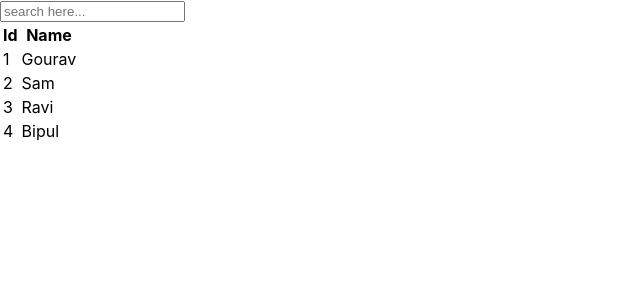
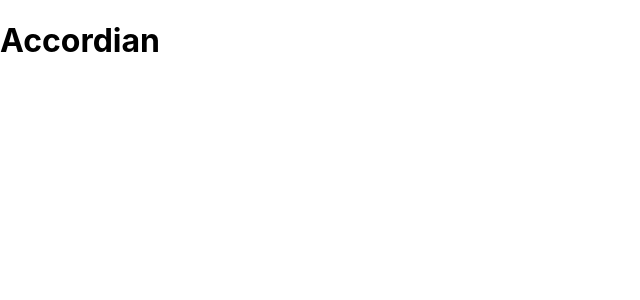
Before and after one commit to gourav-kadyan/React_Learning, a React (Create React App) app: page / in a window 1280 px wide. Shown: the top 300 px of the page, without its empty margins (0-640 px from the left). Built offline with nearby package versions, Linux system fonts and the light colour scheme.

Commit message:
did print the list in display and accordion of text

```diff
--- a/src/App.jsx
+++ b/src/App.jsx
@@ -4,6 +4,8 @@ import AlertMe from './Alert the button/AlertMe';
 import UploadImage from './Only Image/UploadImage';
 import Counter from './search filter and counter/Counter';
 import SearchFilter from './search filter and counter/SearchFilter';
+import PrintListItemOnDisplay from './print list item and accordion /PrintListItemOnDisplay';
+import Accordian from './print list item and accordion /Accordian';
 
 function App() {
   return (
@@ -12,7 +14,9 @@ function App() {
         {/* <AlertMe />  */}
         {/* <UploadImage /> */}
         {/* <Counter /> */}
-        <SearchFilter/>
+        {/* <SearchFilter/> */}
+        {/* <PrintListItemOnDisplay/> */}
+        <Accordian/>
     </>
   );
 }
--- /dev/null
+++ b/src/print list item and accordion /Accordian.jsx
@@ -0,0 +1,21 @@
+import React, { useState } from 'react'
+
+const Accordian = () => {
+
+    const [ see, setSee ] = useState(false);
+
+    const show = () => {
+        setSee(!see);
+    }
+
+  return (
+    <div>
+        <h1 onClick={show} >Accordian</h1>
+        {see && (
+            <p>Lorem ipsum dolor sit, amet consectetur adipisicing elit. Iure repudiandae accusantium tenetur consequuntur eaque reprehenderit. Minus error modi explicabo pariatur incidunt repudiandae qui quam recusandae accusamus quisquam ad, obcaecati laboriosam?</p>
+        ) }
+    </div>
+  )
+}
+
+export default Accordian
--- /dev/null
+++ b/src/print list item and accordion /PrintListItemOnDisplay.jsx
@@ -0,0 +1,16 @@
+import React from 'react'
+
+
+const PrintListItemOnDisplay = () => {
+
+    const list = [{'id': 1, name: 'Gourav'},
+                  {'id': 2, name: 'sam'},{'id': 3, name: 'avi'},{'id': 4, name: 'ravi'},{'id': 5, name: 'mogambo'},{'id': 6, name: 'jack'},{'id': 7, name: 'oggy'},{'id': 8, name: 'olly'},]
+
+    const items = list.map((item,id) => (<li key={id} >{item.id + " " + item.name}</li>))
+
+  return (
+    <ul>{items}</ul>
+  )
+}
+
+export default PrintListItemOnDisplay
```
